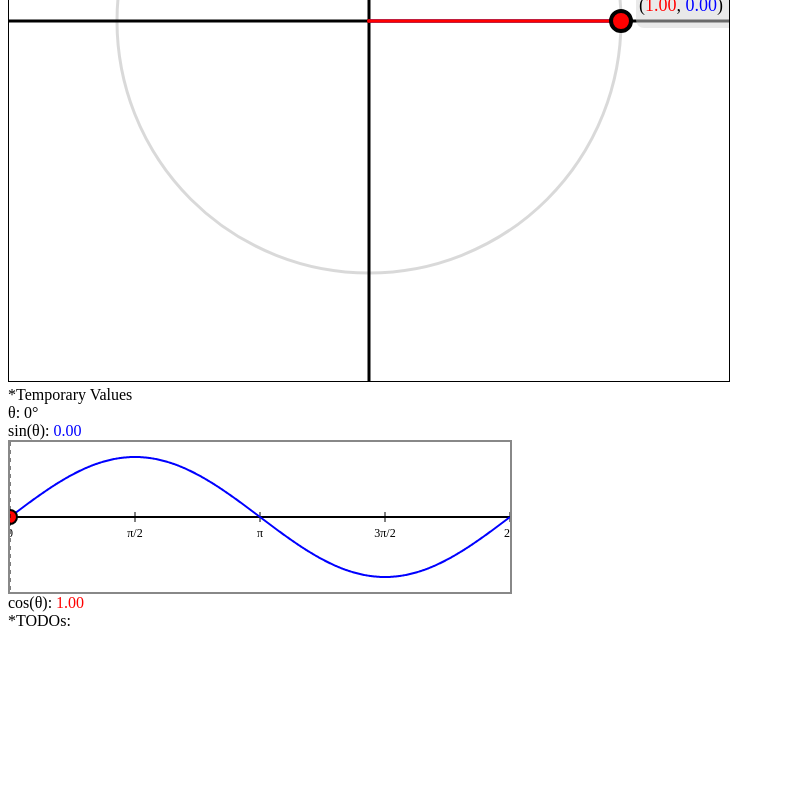
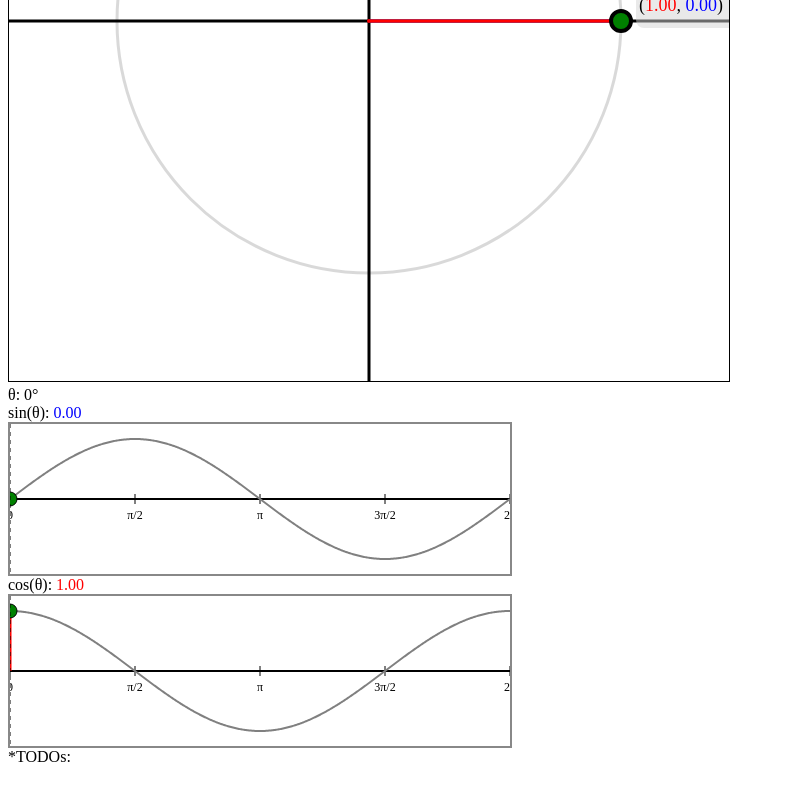
Before and after one commit to MaxMeybergCk12/unit-circle-interactive, a React (Vite) app: page / in a window 1280 px wide. Shown: the part 348-1148 px from the top of the page, without its empty margins (0-785 px from the left). Before the commit the page ends 1040 px from the top, so only its background shows below. Built offline with nearby package versions, Linux system fonts and the light colour scheme.

Commit message:
added cosine wave

```diff
--- a/src/App.tsx
+++ b/src/App.tsx
@@ -1,7 +1,8 @@
 import React, { useState } from "react";
 import { Grid1, Shadow, DragPoint} from './components/CircleLayer';
 import { getAngle } from './utils/angleMath'
-import { SinWave } from './components/WaveLayer/SinWave';
+import { SinWave, CosWave } from './components/WaveLayer';
+
 
 
 
@@ -22,14 +23,16 @@ export default function App() {
             {/* TEMPORARY VALUES */ }
             {/* TODO: Finish the Interractive */}
             {/*MORE */}
-            *Temporary Values<br />
+
             θ: <span style={{ color: "black" }}>{degrees.toFixed(0)}°</span><br />
             sin(θ): <span style={{ color: "blue" }}>{sin.toFixed(2)}</span><br />
 
 
-            <SinWave angle={angle} /> {/*TODO: Border the box + Add in grid values*/ }
+            <SinWave angle={angle} />
 
             cos(θ): <span style={{ color: "red" }}>{cos.toFixed(2)}</span><br />
+
+            <CosWave angle={angle} />
 
             *TODOs: <br />
             <br />
--- a/src/components/CircleLayer/DragPoint.tsx
+++ b/src/components/CircleLayer/DragPoint.tsx
@@ -152,7 +152,7 @@ export function DragPoint({ angle, setAngle }: DragPointProps) {
         cx={x}
         cy={y}
         r={pointRadius}
-        fill="red"
+        fill="green"
         stroke="black"
         strokeWidth={4}
         style={{ cursor: "pointer" }}
@@ -176,6 +176,7 @@ export function DragPoint({ angle, setAngle }: DragPointProps) {
         stroke="white"
         strokeWidth={0.5}
         paintOrder="stroke"
+        style={{ userSelect: "none" }}
       >
         (
         <tspan fill="red">{mathX.toFixed(2)}</tspan>
--- a/src/components/WaveLayer/CosWave.tsx
+++ b/src/components/WaveLayer/CosWave.tsx
@@ -0,0 +1,47 @@
+import React from "react";
+import { COSWAVE } from "../../constraints";
+import { GraphSkeleton } from "./GraphSkeleton";
+
+interface SinWaveProps {
+  // Props is short for properties
+  angle: number;
+}
+
+export function CosWave({ angle }: SinWaveProps) {
+  const { width, height, color, border } = COSWAVE;
+  const midY = height / 2;
+  const amp = (height / 2) * 0.8;
+  const labels = ["0", "π/2", "π", "3π/2", "2π"];
+  const tickSpacing = width / 4;
+
+  //Calculate tracing points
+  const points = [];
+  for (let x = 0; x <= width; x++) {
+    const theta = (x / width) * 2 * Math.PI;
+    const y = midY - Math.cos(theta) * amp;
+    points.push(`${x},${y}`);
+  }
+  // voodooo magic for getting SVGs to listen
+  const pathData = `M${points.join(" L")}`;
+
+  const x = (angle / (2 * Math.PI)) * width;
+  const y = midY - Math.cos(angle) * amp;
+
+  return (
+    <GraphSkeleton
+      width={width}
+      height={height}
+      border={border}
+      midY={midY}
+      numberLineProps={{ tickSpacing, y: midY, labels }}
+      traceX={x}
+      traceY={y}
+      strokeColor="red"
+    >
+      {/* Sine wave, moving dot, vertical line */}
+      <path d={pathData} fill="none" stroke={color} strokeWidth={2} />
+      <circle cx={x} cy={y} r={7} fill="green" stroke="black" strokeWidth={1} />
+      <line x1={x} y1={0} x2={x} y2={height} stroke="black" strokeDasharray="4" />
+    </GraphSkeleton>
+  );
+}
--- a/src/components/WaveLayer/GraphSkeleton.tsx
+++ b/src/components/WaveLayer/GraphSkeleton.tsx
@@ -12,6 +12,9 @@ interface GraphSkeletonProps {
     labels: string[];
   };
   children: React.ReactNode;
+  traceX?: number;
+  traceY?: number;
+  strokeColor?: string;
 }
 
 export function GraphSkeleton({
@@ -21,6 +24,9 @@ export function GraphSkeleton({
   midY,
   numberLineProps,
   children,
+  traceX,
+  traceY,
+  strokeColor,
 }: GraphSkeletonProps) {
   return (
     <div style={{ width, height, border }}>
@@ -42,6 +48,16 @@ export function GraphSkeleton({
           strokeWidth={2}
         />
         {/* Graph-specific content */}
+        {typeof traceX === "number" && typeof traceY === "number" && (
+          <line
+            x1={traceX}
+            y1={midY}
+            x2={traceX}
+            y2={traceY}
+            stroke={ strokeColor || "pink"}
+            strokeWidth={3}
+          />
+        )}
         {children}
       </svg>
     </div>
--- a/src/components/WaveLayer/SinWave.tsx
+++ b/src/components/WaveLayer/SinWave.tsx
@@ -34,10 +34,13 @@ export function SinWave({ angle }: SinWaveProps) {
       border={border}
       midY={midY}
       numberLineProps={{ tickSpacing, y: midY, labels }}
+      traceX={x}
+      traceY={y}
+      strokeColor="blue"
     >
       {/* Sine wave, moving dot, vertical line */}
       <path d={pathData} fill="none" stroke={color} strokeWidth={2} />
-      <circle cx={x} cy={y} r={7} fill="red" stroke="black" strokeWidth={2} />
+      <circle cx={x} cy={y} r={7} fill="green" stroke="black" strokeWidth={1} />
       <line x1={x} y1={0} x2={x} y2={height} stroke="black" strokeDasharray="4" />
     </GraphSkeleton>
   );
--- a/src/components/WaveLayer/index.ts
+++ b/src/components/WaveLayer/index.ts
@@ -1 +1,2 @@
 export { SinWave } from "./SinWave";
+export { CosWave } from "./CosWave";
--- a/src/constraints.ts
+++ b/src/constraints.ts
@@ -19,14 +19,14 @@ export const SHADOW = {
 // Sine wave box
 export const SINWAVE = {
     height: 150,
-    color: "blue",
+    color: "gray",
     width: 500,
     border: "2px solid #888",
 }
 
 export const COSWAVE = {
-    heght: 150,
-    color: "red",
+    height: 150,
+    color: "gray",
     width: 500,
     border: "2px solid #888",
 }
```
